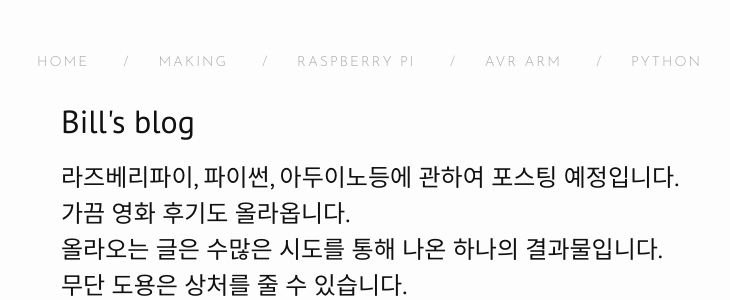
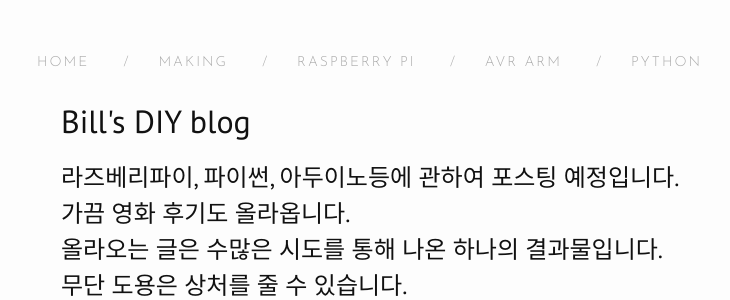
Before and after one commit to Bill-Park/bill-park.github.io, a Jekyll site: the page built from index.html, in a window 1280 px wide. Shown: the part 199-499 px from the top of the page, without its empty margins (239-969 px from the left). Built offline with Jekyll 4.4.1, drawn with Linux system fonts in a browser that asks for light colours; nearby versions of some CDN libraries; the list of posts is cut into pages by our own code.

Commit message:
about change

```diff
--- a/_includes/about.html
+++ b/_includes/about.html
@@ -1,5 +1,5 @@
 <div class="wrapper">
-  <h1>Bill's blog</h1>
+  <h1>Bill's DIY blog</h1>
 
 
   <p>라즈베리파이, 파이썬, 아두이노등에 관하여 포스팅 예정입니다.<br />
```
